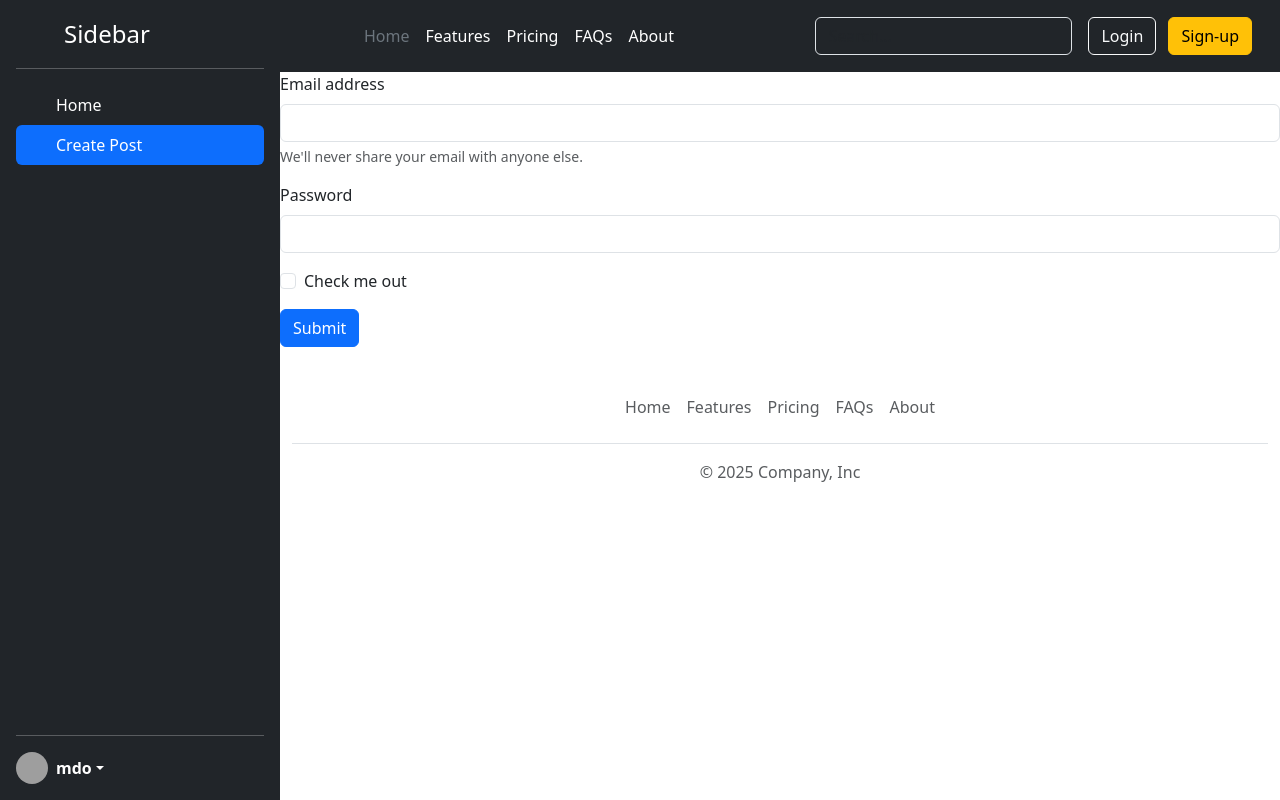
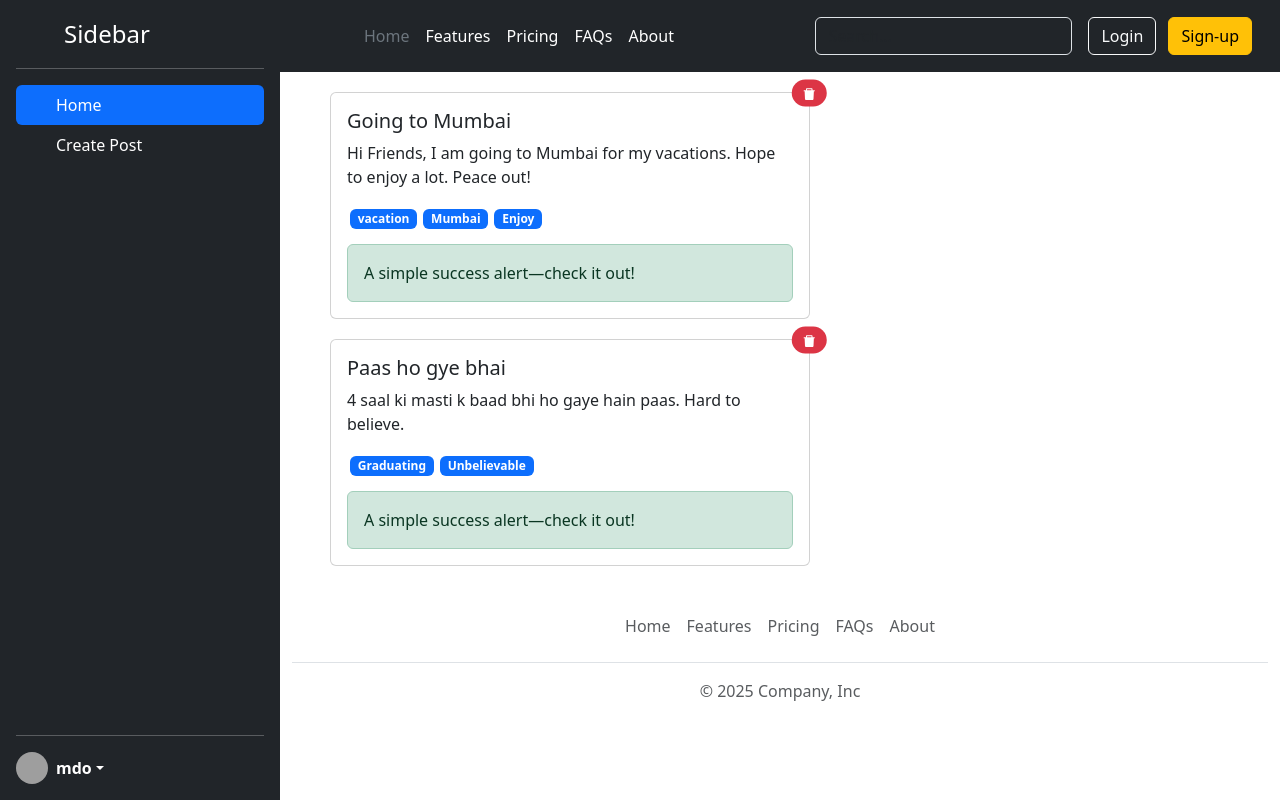
Before and after one commit to Ramnath-DTU/Social-Media-App, a React (Vite) app in the folder social-media/: page / in a window 1280 px wide. Built offline with nearby package versions, Linux system fonts and the light colour scheme; grey boxes are pictures that could not be loaded.

Commit message:
Add Context API, use useReducer and Add other features like post delete button and others UI tags, title and body

```diff
--- a/social-media/src/App.css
+++ b/social-media/src/App.css
@@ -9,3 +9,15 @@
 .sidebar {
   min-height: 800px;
 }
+
+.post-card {
+  margin: 20px 50px;
+}
+
+.hashtag {
+  margin: 0px 3px;
+}
+
+.reactions {
+  margin: 15px 0 0 0;
+}
--- a/social-media/src/App.jsx
+++ b/social-media/src/App.jsx
@@ -1,17 +1,19 @@
+import "bootstrap/dist/css/bootstrap.min.css";
 import "./App.css";
-import "bootstrap/dist/css/bootstrap.min.css";
 import Header from "./components/Header.jsx";
 import Footer from "./components/Footer.jsx";
 import Sidebar from "./components/Sidebar.jsx";
 import CreatePost from "./components/CreatePost.jsx";
 import PostList from "./components/PostList.jsx";
 import { useState } from "react";
+import PostListProvider from "./store/post-list-store.jsx";
 
 function App() {
 
-  const [selectedTab, setSelectedTab] = useState("Create Post");
+  const [selectedTab, setSelectedTab] = useState("Home");
 
   return (
+    <PostListProvider>
       <div className="app-container">
         <Sidebar selectedTab={selectedTab} setSelectedTab={setSelectedTab}></Sidebar>
         <div className="content">
@@ -20,6 +22,7 @@
           <Footer></Footer>
         </div>
       </div>
+    </PostListProvider>
   );
 }
 
--- a/social-media/src/components/Post.jsx
+++ b/social-media/src/components/Post.jsx
@@ -1,15 +1,21 @@
-const Post = () => {
+import { AiFillDelete } from "react-icons/ai";
+
+const Post = ({ post }) => {
   return (
-    <div className="card" style={{ width: "18rem" }}>
+    <div className="card post-card" style={{ width: "30rem" }}>
       <div className="card-body">
-        <h5 className="card-title">Card title</h5>
+        <h5 className="card-title">{post.title}
+          <span class="position-absolute top-0 start-100 translate-middle badge rounded-pill bg-danger">
+            <AiFillDelete />
+          </span>
+        </h5>
         <p className="card-text">
-          Some quick example text to build on the card title and make up the
-          bulk of the card’s content.
+          {post.body}
         </p>
-        <a href="#" className="btn btn-primary">
-          Go somewhere
-        </a>
+        {post.tags.map((tag => <span class="badge text-bg-primary hashtag">{tag}</span>))}
+        <div class="alert alert-success reactions" role="alert">
+          A simple success alert—check it out!
+        </div>
       </div>
     </div>
   );
--- a/social-media/src/components/PostList.jsx
+++ b/social-media/src/components/PostList.jsx
@@ -1,12 +1,13 @@
+import { useContext } from "react";
 import Post from "./Post";
+import { PostList as PostListData } from "../store/post-list-store.jsx";
 
 const PostList = () => {
+  const { postList } = useContext(PostListData);
   return <>
-    <Post></Post>;
-    <Post></Post>;
-    <Post></Post>;
+    {postList.map((post) => <Post key={post.id} post={post} />
+    )}
   </>
-
 }
 
 export default PostList;
--- /dev/null
+++ b/social-media/src/store/post-list-store.jsx
@@ -0,0 +1,52 @@
+import { createContext, useReducer } from "react";
+
+export const PostList = createContext({
+  postList: [],
+  addPost: () => { },
+  deletePost: () => { },
+});
+
+const postListReducer = (currPostList, action) => {
+  return currPostList;
+};
+
+const PostListProvider = ({ children }) => {
+  const [postList, dispatchPostList] = useReducer(postListReducer, DEFAULT_POST_LIST);
+
+  const addPost = () => { };
+
+  const deletePost = () => { };
+
+  return (
+    <PostList.Provider
+      value={{
+        postList,
+        addPost,
+        deletePost,
+      }}
+    >
+      {children}
+    </PostList.Provider>
+  );
+};
+
+const DEFAULT_POST_LIST = [
+  {
+    id: "1",
+    title: "Going to Mumbai",
+    body: "Hi Friends, I am going to Mumbai for my vacations. Hope to enjoy a lot. Peace out!",
+    reactions: 2,
+    userId: "user-9",
+    tags: ["vacation", "Mumbai", "Enjoy"],
+  },
+  {
+    id: "2",
+    title: "Paas ho gye bhai",
+    body: "4 saal ki masti k baad bhi ho gaye hain paas. Hard to believe. ",
+    reactions: 15,
+    userId: "user-12",
+    tags: ["Graduating", "Unbelievable"],
+  },
+];
+
+export default PostListProvider;
```
Lines whose indentation alone changed are shown as unchanged.
